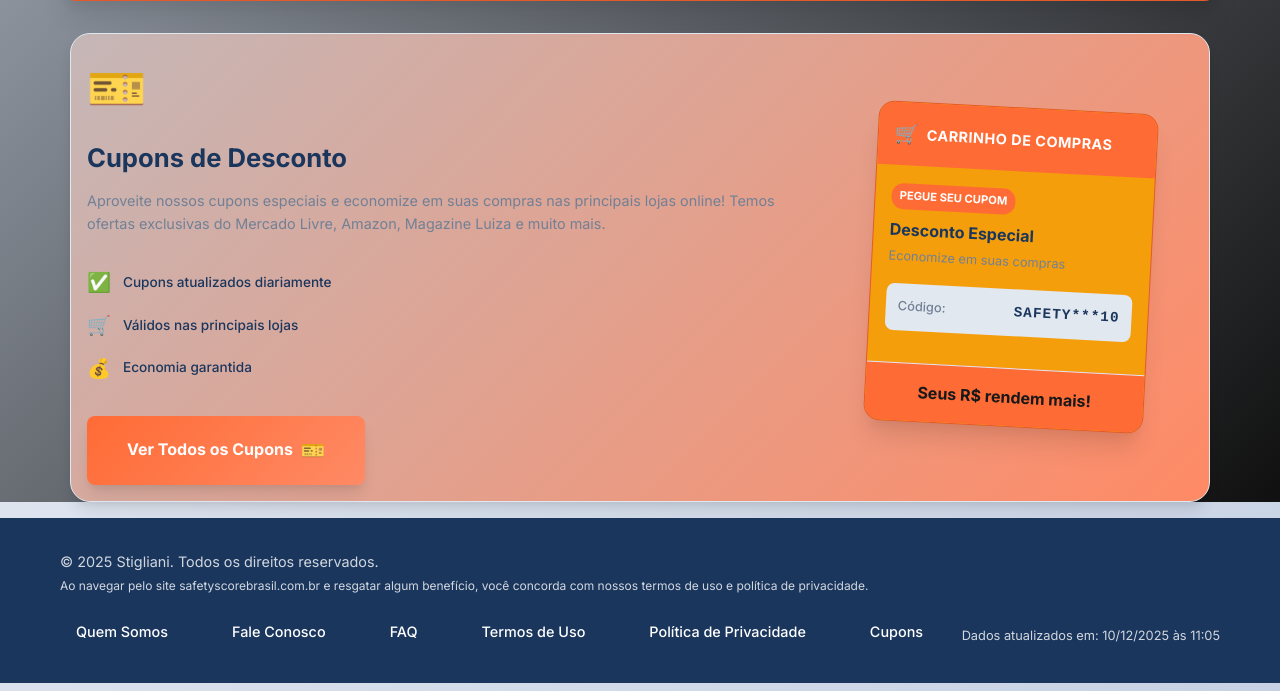
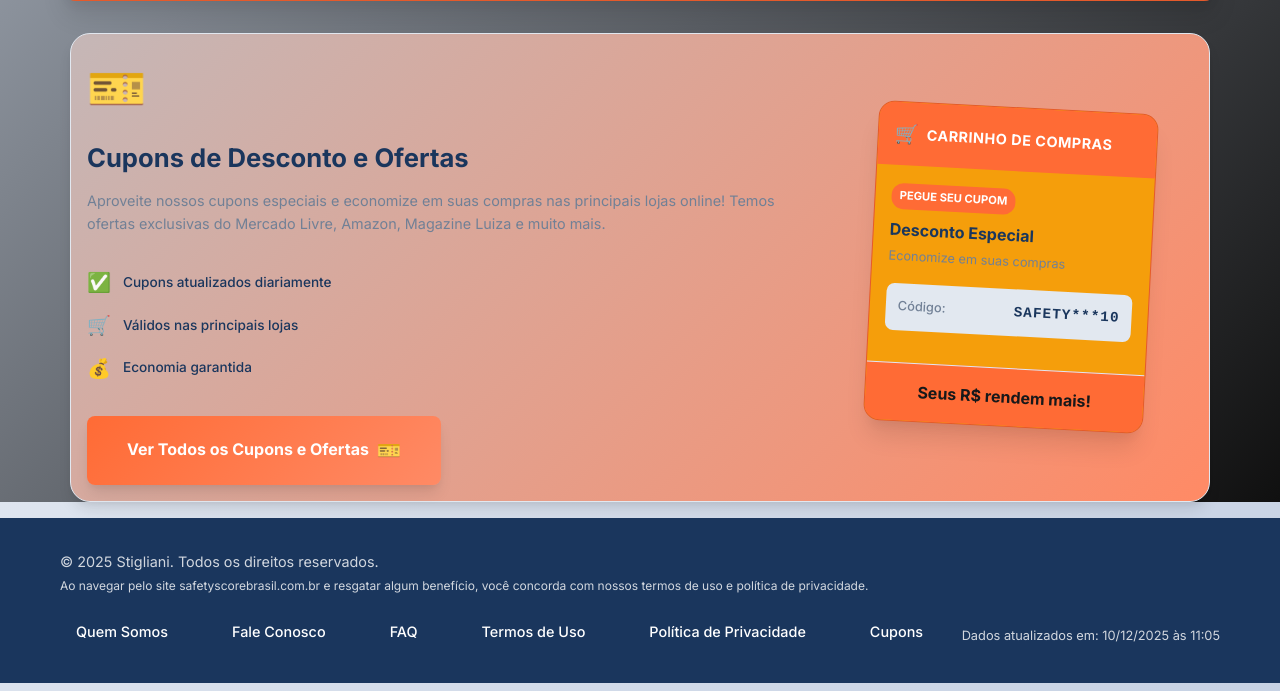
Before and after one commit to emersti/projetos, a Django app: page / in a window 1280 px wide. Shown: the part 961-1652 px from the top of the page. Run offline with Django 4.2, Linux system fonts and the light colour scheme; data comes from the database, SQL or seed files in the repository; data that the repository does not hold is empty.

Commit message:
Alteracao de parte da pagina home e cupons

```diff
--- a/templates/consulta_risco/cupons.html
+++ b/templates/consulta_risco/cupons.html
@@ -4,8 +4,8 @@
 
 {% block content %}
 <div class="cupons-hero">
-    <h1 class="cupons-title">🎫 Cupons de Desconto</h1>
-    <p class="cupons-subtitle">Aproveite nossos cupons e economize em suas compras!</p>
+    <h1 class="cupons-title">🎫 Cupons de Desconto e Ofertas</h1>
+    <p class="cupons-subtitle">Aproveite nossos cupons e ofertas e economize em suas compras!</p>
 </div>
 
 <!-- Campo de busca por loja -->
--- a/templates/consulta_risco/home.html
+++ b/templates/consulta_risco/home.html
@@ -97,7 +97,7 @@
     <div class="cupons-invite">
         <div class="cupons-invite-content">
             <div class="cupons-icon">🎫</div>
-            <h2 class="cupons-invite-title">Cupons de Desconto</h2>
+            <h2 class="cupons-invite-title">Cupons de Desconto e Ofertas</h2>
             <p class="cupons-invite-description">
                 Aproveite nossos cupons especiais e economize em suas compras nas principais lojas online!
                 Temos ofertas exclusivas do Mercado Livre, Amazon, Magazine Luiza e muito mais.
@@ -117,7 +117,7 @@
                 </div>
             </div>
             <a href="{% url 'cupons' %}" class="btn btn-primary btn-large">
-                <span class="btn-text">Ver Todos os Cupons</span>
+                <span class="btn-text">Ver Todos os Cupons e Ofertas</span>
                 <span class="btn-icon">🎫</span>
             </a>
         </div>
```
